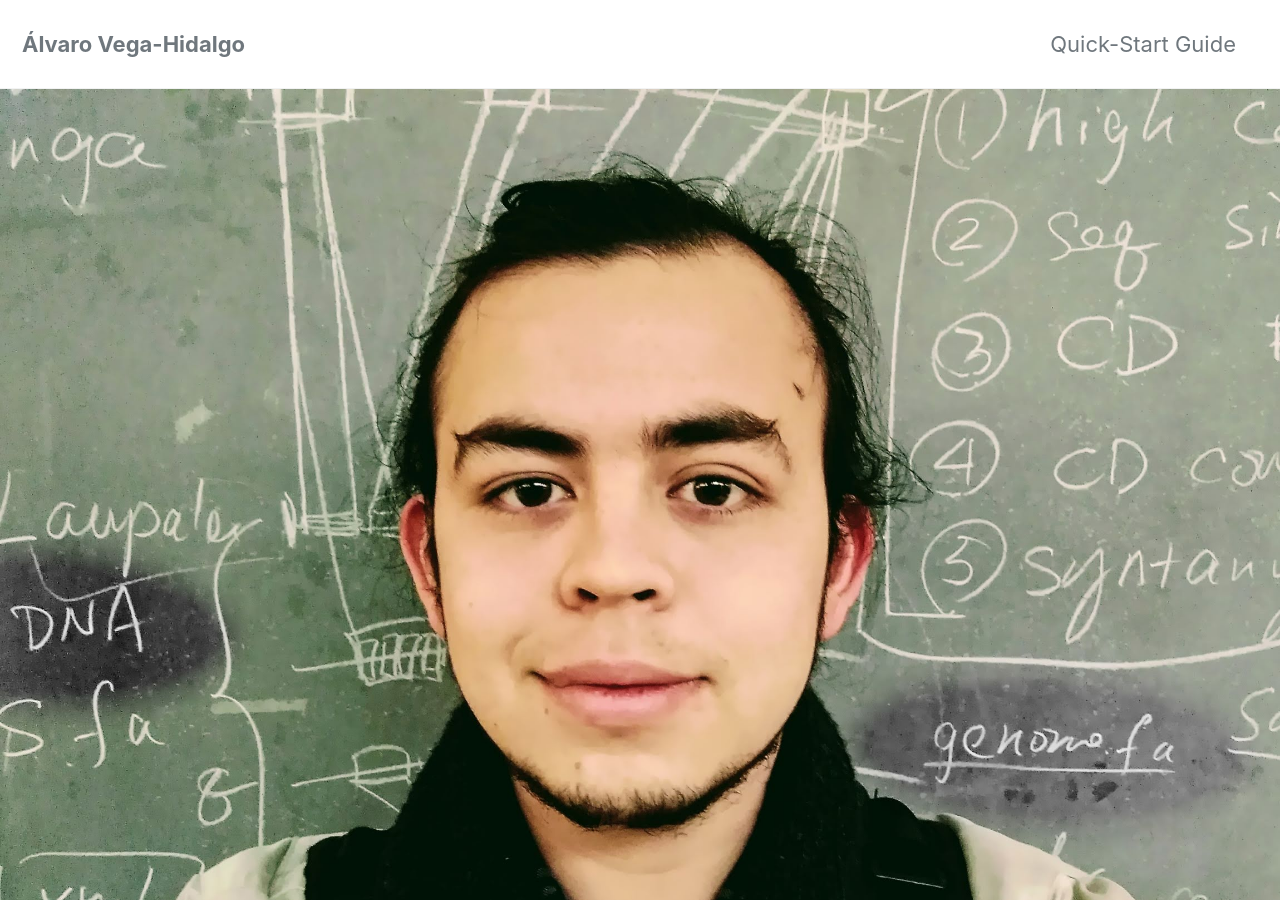
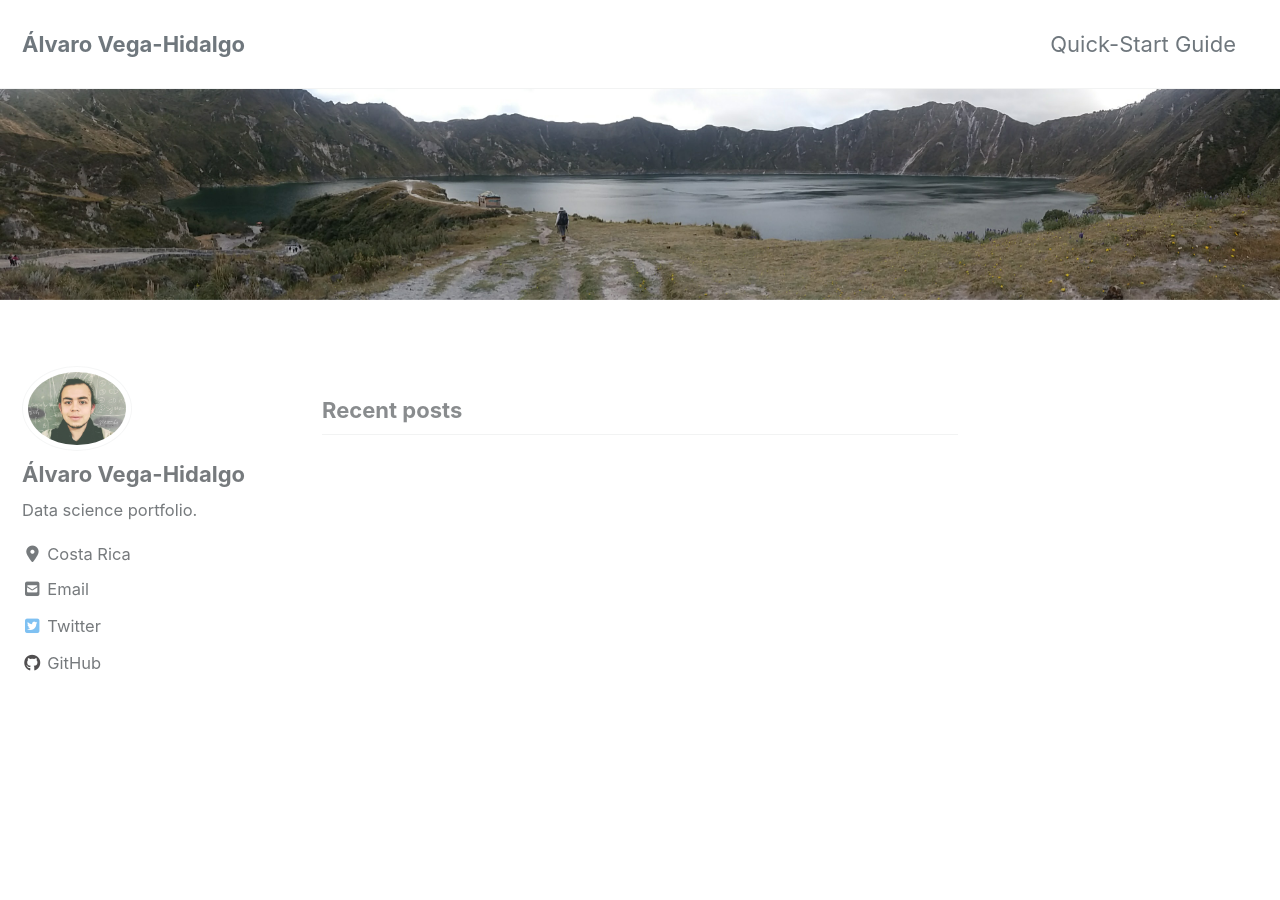
Before and after one commit to alvarovegahd/alvarovegahd.github.io, a Jekyll site: the page built from index.html, in a window 1280 px wide and 900 px high. Built offline with Jekyll 4.4.1, drawn with Linux system fonts in a browser that asks for light colours; cached includes are drawn as plain includes; nearby versions of some CDN libraries; the list of posts is cut into pages by our own code.

Commit message:
update _config.yml

```diff
--- a/index.html
+++ b/index.html
@@ -2,5 +2,5 @@
 layout: home
 author_profile: true
 header:
-  image: "/images/avatar.jpg"
+  image: "/images/landscape.jpg"
 ---
```
Also changed, not shown: images/landscape.jpg (added).
